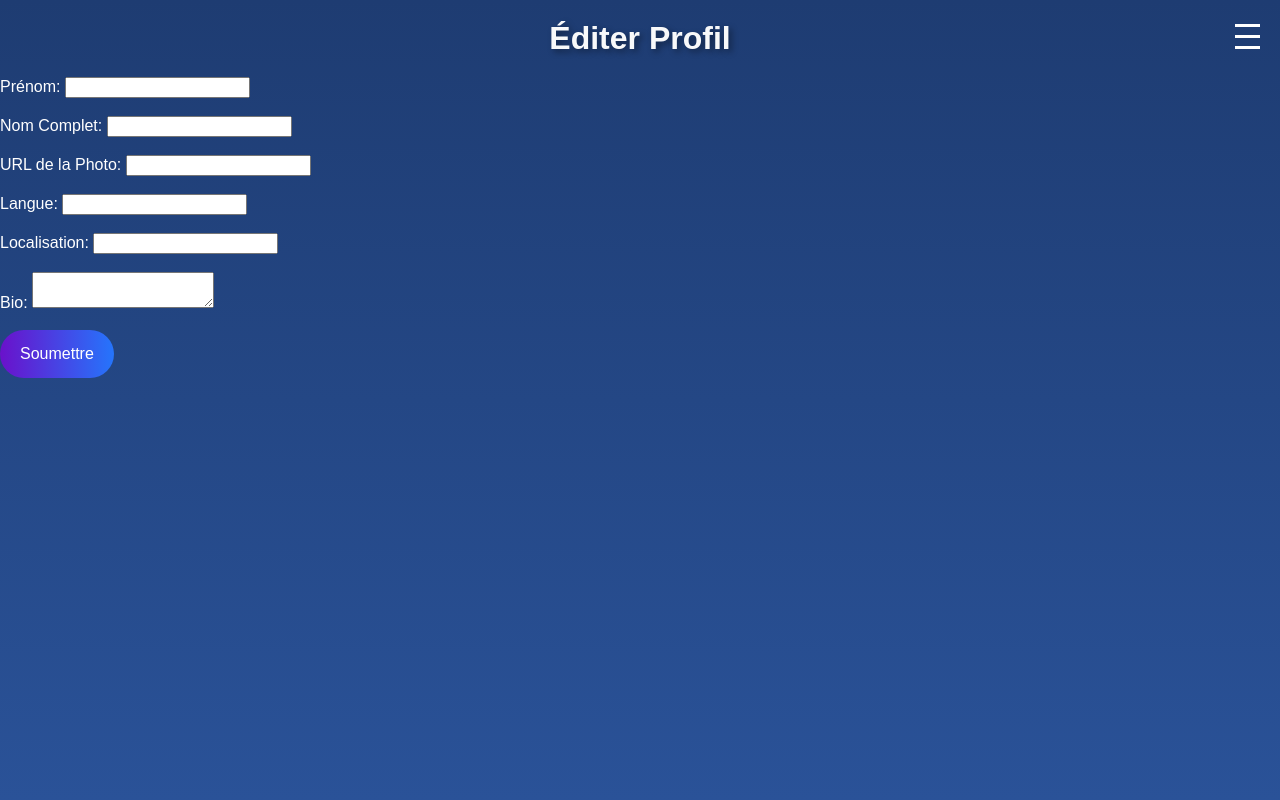
After one commit to souksili/Explore-Culture, a Flask app: template templates/editer_profil.html in a window 1280 px wide. The commit adds this page. Run offline with Flask 3, Linux system fonts and the light colour scheme; the template is opened without the code that fills it, so the values that code supplies are empty.

```diff
--- a/app.py
+++ b/app.py
@@ -145,6 +145,11 @@ def dashboard_page():
     logging.info("Route /dashboard appelée")
     return render_template('map.html')
 
+@app.route('/editer_profil', methods=['GET'])
+def dashboard_page():
+    logging.info("Route /editer_profil appelée")
+    return render_template('editer_profil.html')
+
 @app.route('/inscription', methods=['POST'])
 def inscription():
     try:
@@ -256,14 +261,11 @@ def chat():
         user_input = req.get('message').lower()
         user_id = req.get('user_id', 'default')
 
-        # Initialisation du contexte si utilisateur non reconnu
         if user_id not in user_context:
             user_context[user_id] = {"stage": "start", "country": None, "preferences": None}
 
-        # Obtenir le contexte actuel de l'utilisateur
         context = user_context[user_id]
 
-        # Gestion des réponses en fonction du contexte actuel
         if context["stage"] == "start":
             if re.search(r'\bbonjour|salut\b', user_input):
                 response = welcome_response()
@@ -429,6 +431,47 @@ def supprimer_historique(group_id):
         logging.error(f"Erreur lors de la suppression de l'itinéraire : {e}")
         return jsonify({"message": "Une erreur est survenue."}), 500
 
+@app.route('/editer_profil', methods=['POST'])
+@jwt_required()
+def editer_profil():
+    try:
+        logging.info("Route /editer_profil (POST) appelée")
+        utilisateur_id = get_jwt_identity()
+        data = request.get_json()
+
+        prenom = data.get('prenom')
+        nom_complet = data.get('nom_complet')
+        photo_url = data.get('photo_url')
+        langue = data.get('langue')
+        localisation = data.get('localisation')
+        bio = data.get('bio')
+
+        profil = Profil.query.filter_by(utilisateur_id=utilisateur_id).first()
+        if not profil:
+            profil = Profil(utilisateur_id=utilisateur_id)
+
+        if prenom:
+            profil.prenom = prenom
+        if nom_complet:
+            profil.nom_complet = nom_complet
+        if photo_url:
+            profil.photo_url = photo_url
+        if langue:
+            profil.langue = langue
+        if localisation:
+            profil.localisation = localisation
+        if bio:
+            profil.bio = bio
+
+        db.session.add(profil)
+        db.session.commit()
+
+        logging.info(f"Profil mis à jour pour l'utilisateur {utilisateur_id}")
+        return jsonify({"message": "Profil mis à jour."}), 200
+    except Exception as e:
+        logging.error(f"Erreur lors de la mise à jour du profil : {e}")
+        return jsonify({"message": "Une erreur est survenue lors de la mise à jour du profil"}), 500
+
 if __name__ == '__main__':
     with app.app_context():
         db.create_all()
--- /dev/null
+++ b/static/js/edit_profile.js
@@ -0,0 +1,29 @@
+function submitProfileForm() {
+    const form = document.getElementById('editProfileForm');
+    const formData = new FormData(form);
+    const data = {};
+    formData.forEach((value, key) => {
+        data[key] = value;
+    });
+
+    fetch('/editer_profil', {
+        method: 'POST',
+        headers: {
+            'Content-Type': 'application/json',
+            'Authorization': `Bearer ${localStorage.getItem('accessToken')}`
+        },
+        body: JSON.stringify(data)
+    })
+    .then(response => response.json())
+    .then(data => {
+        if (data.message === "Profil mis à jour.") {
+            alert('Profil mis à jour avec succès!');
+        } else {
+            alert('Erreur lors de la mise à jour du profil');
+        }
+    })
+    .catch(error => {
+        console.error('Erreur:', error);
+        alert('Erreur lors de la mise à jour du profil');
+    });
+}
--- /dev/null
+++ b/templates/editer_profil.html
@@ -0,0 +1,45 @@
+<!DOCTYPE html>
+<html lang="en">
+<head>
+    <meta charset="UTF-8">
+    <meta name="viewport" content="width=device-width, initial-scale=1.0">
+    <title>Éditer Profil</title>
+    <link rel="stylesheet" href="{{ url_for('static', filename='css/styles_map.css') }}">
+    <script src="{{ url_for('static', filename='js/edit_profile.js') }}" defer></script>
+</head>
+<body>
+    <div class="burger-menu">
+        <div class="burger-icon" id="burgerIcon">
+            <div class="bar"></div>
+            <div class="bar"></div>
+            <div class="bar"></div>
+        </div>
+        <div class="menu-content" id="menuContent">
+            <a href="#" class="menu-item">Éditer profil</a>
+            <a href="#" class="menu-item" id="logoutLink">Déconnexion</a>
+        </div>
+    </div>
+    <h1>Éditer Profil</h1>
+    <form id="editProfileForm">
+        <label for="prenom">Prénom:</label>
+        <input type="text" id="prenom" name="prenom"><br><br>
+
+        <label for="nom_complet">Nom Complet:</label>
+        <input type="text" id="nom_complet" name="nom_complet"><br><br>
+
+        <label for="photo_url">URL de la Photo:</label>
+        <input type="text" id="photo_url" name="photo_url"><br><br>
+
+        <label for="langue">Langue:</label>
+        <input type="text" id="langue" name="langue"><br><br>
+
+        <label for="localisation">Localisation:</label>
+        <input type="text" id="localisation" name="localisation"><br><br>
+
+        <label for="bio">Bio:</label>
+        <textarea id="bio" name="bio"></textarea><br><br>
+
+        <button type="button" onclick="submitProfileForm()">Soumettre</button>
+    </form>
+</body>
+</html>
--- a/templates/map.html
+++ b/templates/map.html
@@ -19,7 +19,7 @@
             <div class="bar"></div>
         </div>
         <div class="menu-content" id="menuContent">
-            <a href="#" class="menu-item">Éditer profil</a>
+            <a href="/editer_profil" class="menu-item">Éditer profil</a>
             <a href="#" class="menu-item" id="logoutLink">Déconnexion</a>
         </div>
     </div>
```
